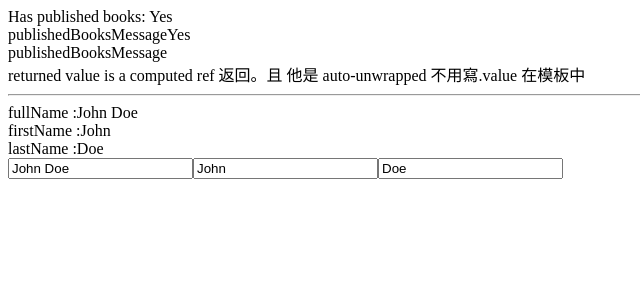
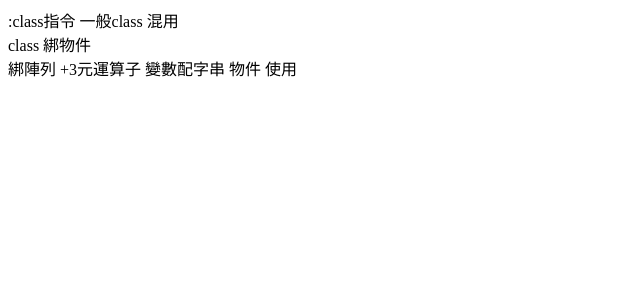
Before and after one commit to leo41271/Vue3-Official-Doc-Learn, a Vue app in the folder Vue3-Official-Doc-Learn/: page / in a window 1280 px wide. Shown: the top 300 px of the page, without its empty margins (0-640 px from the left). Built offline with nearby package versions, Linux system fonts and the light colour scheme.

Commit message:
7-class-and-style-bindings-comAPI : class 、( class in component 、style 與 opAPI 完全相同 )

```diff
--- a/Vue3-Official-Doc-Learn/src/App.vue
+++ b/Vue3-Official-Doc-Learn/src/App.vue
@@ -1,18 +1,15 @@
-<script setup></script>
+<script setup>
+import ClassAndStyleBindings from "@/pages/com-doc/App-class-and-style-bindings.vue"
+</script>
 <script>
-import ComputedProperties from "@/pages/com-doc/App-computed-properties.vue"
-
 export default {
   data() {
-    return {
-    }
+    return {}
   },
-  components: {
-    ComputedProperties
-  }
+  components: {}
 }
 </script>
 <template>
-  <ComputedProperties></ComputedProperties>
+  <ClassAndStyleBindings />
 </template>
 <style scoped></style>
--- /dev/null
+++ b/Vue3-Official-Doc-Learn/src/components/com-doc/class-and-style-bindings/Basic-Class-Use.vue
@@ -0,0 +1,25 @@
+<script setup>
+import { ref, computed } from 'vue';
+
+const isActive = ref(true);
+const noError = ref(false);
+const hasError = ref(true);
+const error = ref(null);
+
+const classObject = computed(() => ({
+    active: true,
+    'text-danger2': false,
+    'text-danger': error.value && error.value.type === 'fatal'
+}));
+
+const activeClass = ref('active');
+const errorClass = ref('text-danger');
+</script>
+<template>
+    <div class="static" :class="{ active: isActive, 'text-danger': hasError, 'no-err': noError }">:class指令 一般class 混用
+    </div>
+    <div :class="classObject">class 綁物件</div>
+    <div :class="[isActive ? activeClass : '', activeClass + '2', { activeClass: isActive }, errorClass]">綁陣列 +3元運算子
+        變數配字串 物件 使用</div>
+</template>
+<style scoped></style>
--- /dev/null
+++ b/Vue3-Official-Doc-Learn/src/components/com-doc/class-and-style-bindings/Basic-Style-Use.vue
@@ -0,0 +1,8 @@
+<script>
+</script>
+<template>
+    儘管推薦使用 camelCase，但 :style 也支持 kebab-cased 形式的 CSS 屬性key。 <br>
+    綁定陣列 物件 與class 相同。 <br>
+    透過多值 實踐兼容不同瀏覽器(部分早期版較早需要特殊詞達成功能)
+    <div :style="{ display: ['-webkit-box', '-ms-flexbox', 'flex'] }">樣式多值</div>
+</template>
--- /dev/null
+++ b/Vue3-Official-Doc-Learn/src/components/com-doc/class-and-style-bindings/Class-Component.vue
@@ -0,0 +1,12 @@
+<script>
+
+</script>
+<template>
+    <!-- <p class="ccc ddd">Hi!</p> 加上這一行同時顯示 將失去 aaa bbb -->
+    <!-- 要解決前段註解 透過使用 $attr -->
+    <!-- <p :class="$attrs.class">Hi! attrs</p> -->
+    <div>
+        <p class="ccc ddd">Hi!</p>
+        <p class="ccc ddd" :class="$attrs.class">Hi!</p>
+    </div>
+</template>
--- /dev/null
+++ b/Vue3-Official-Doc-Learn/src/pages/com-doc/App-class-and-style-bindings.vue
@@ -0,0 +1,16 @@
+<script setup>
+import { ref } from 'vue'
+import BasicClassUse from '@/components/com-doc/class-and-style-bindings/Basic-Class-Use.vue'
+// import ClassComponent from '@/components/com-doc/class-and-style-bindings/Class-Component.vue'
+// import BasicStyleUse from '@/components/com-doc/class-and-style-bindings/Basic-Style-Use.vue'
+const isActive = ref(true)
+</script>
+<template>
+    <BasicClassUse></BasicClassUse>
+    <!-- <hr>
+    只會渲染在 子組件只有 一個包裹元素 否則 aaa bbb 不會被套上渲染。 其他與 op API 完全一樣
+    <ClassComponent class="aaa bbb"></ClassComponent>
+    <ClassComponent :class="{ active: isActive }" />
+    <hr>
+    <BasicStyleUse></BasicStyleUse> -->
+</template>
```
